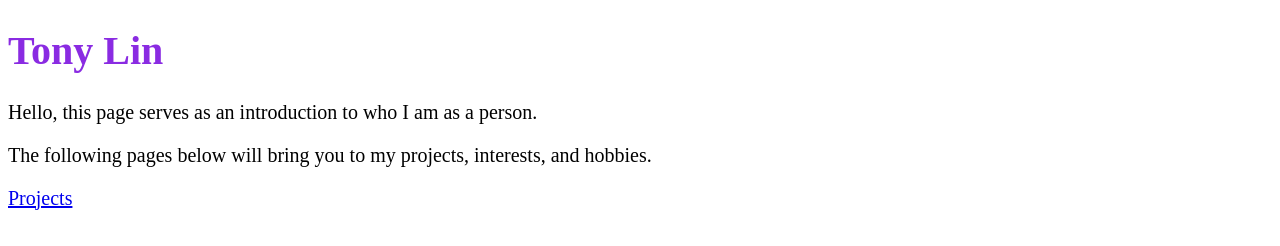
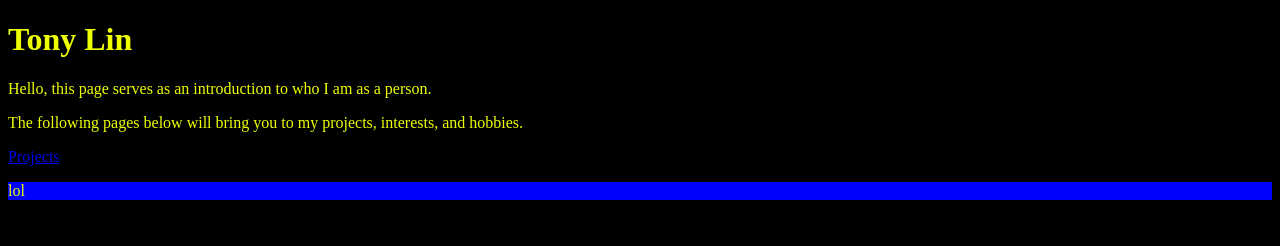
Before and after one commit to lint623/Introduction, a plain HTML site: page index.html in a window 1280 px wide. Drawn offline with Linux system fonts and the light colour scheme.

Commit message:
Added CSS stylesheet

```diff
--- /dev/null
+++ b/CSS Folder/style.css
@@ -0,0 +1,24 @@
+body {
+    background-color: black;
+    color:rgb(238, 255, 0);
+}
+
+p {
+
+}
+
+div {
+    background-color: pink;
+}
+
+span {
+    color: red;
+}
+
+.top-section {
+    background-color: blue;
+}
+
+.bottom-section {
+    background-color: rgb(39, 196, 18);
+}
--- a/index.html
+++ b/index.html
@@ -4,13 +4,21 @@
     <meta charset="UTF-8">
     <meta name="viewport" content="width=device-width, initial-scale=1.0">
     <title>Introduction!</title>
+    <link rel="stylesheet" href="CSS Folder/style.css">
 </head>
 
-<body style="font-size: 20px">
-    <h1 style="color:blueviolet">Tony Lin</h1>
+<body>
+    <h1>Tony Lin</h1>
     <p> Hello, this page serves as an introduction to who I am as a person.</p>
     <p> The following pages below will bring you to my projects, interests, and hobbies.</p>
     <a href="Pages/projects.html">Projects</a>
 
+    <div class="top-section">
+        <p> lol </p>
+    </div>
+
+    <div class="bottom-section">
+
+    </div>
 </body>
 </html>
```
Also changed, not shown: Pages/projects.html (+1 -0 lines).
